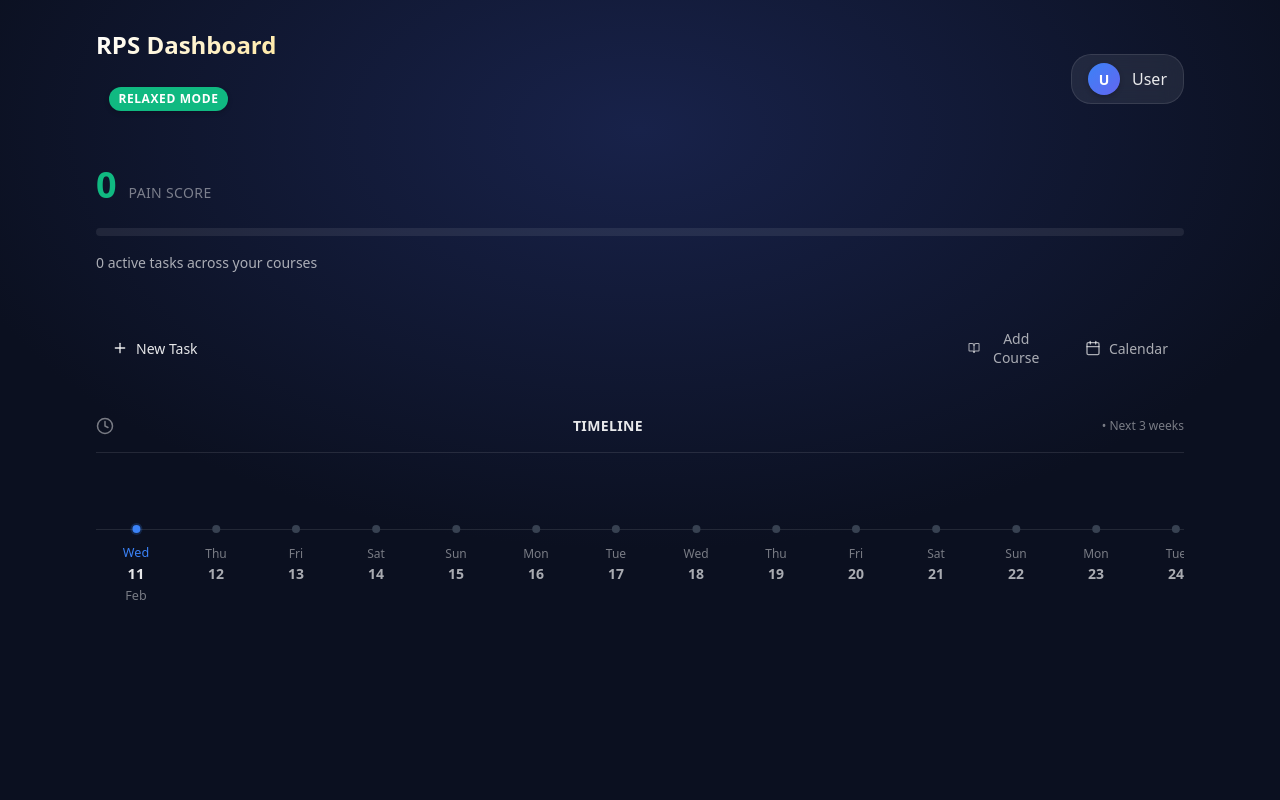
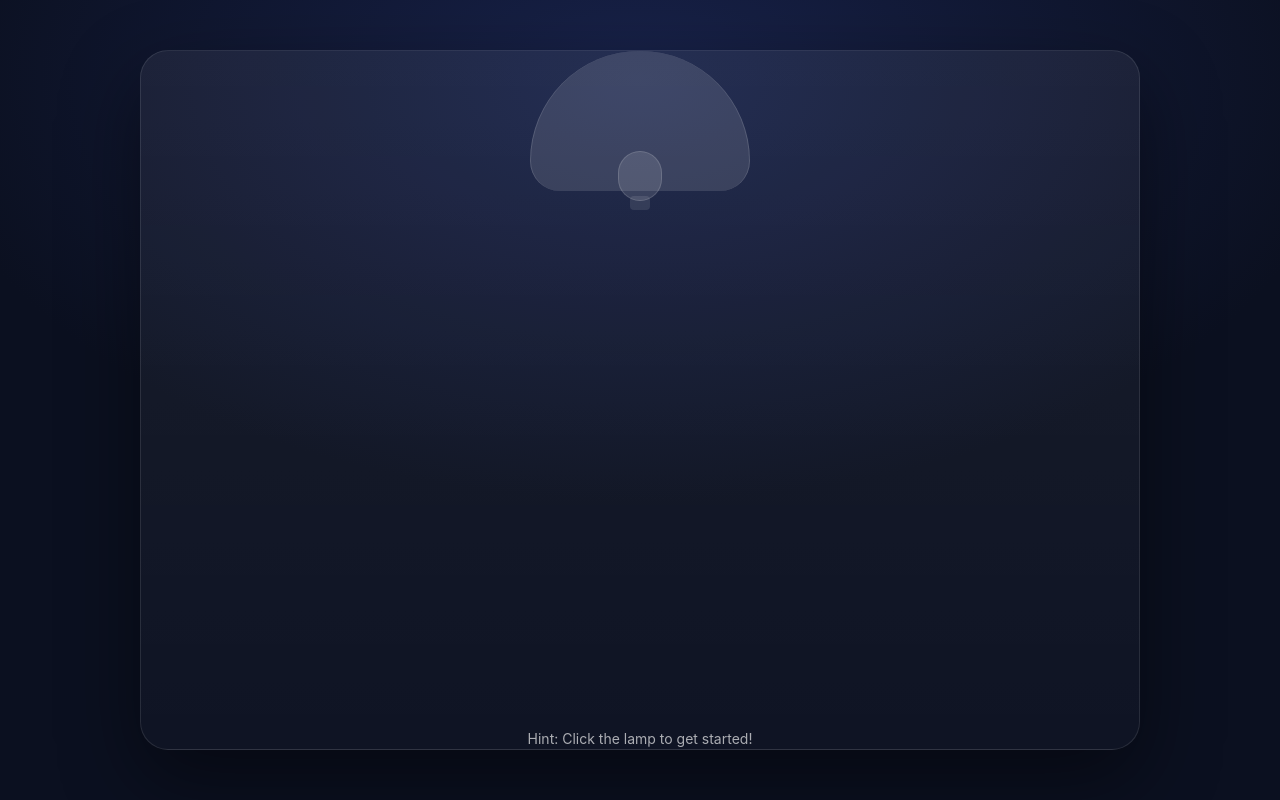
Before and after one commit to Deatrax/ProjectRPS, a React (Vite) app in the folder client/: page / in a window 1280 px wide. Shown: the top 800 px of the page. Built offline with nearby package versions, Linux system fonts and the light colour scheme.

Commit message:
fixed deafult page issue

```diff
--- a/client/src/App.jsx
+++ b/client/src/App.jsx
@@ -1,6 +1,6 @@
 // src/App.jsx
 import { useState } from 'react';
-import { Link } from 'react-router-dom';
+import { Link, Navigate } from 'react-router-dom';
 import { useAuth } from './context/AuthContext';
 import reactLogo from './assets/react.svg';
 import viteLogo from '/vite.svg';
@@ -16,9 +16,11 @@ function App() {
     <div>
       {user ? (
         <div>
-          <h2>Welcome, {user.name}!</h2>
+          {/* <h2>Welcome, {user.name}!</h2>
           <button onClick={logout}>Logout</button>
-          <Link to="/dashboard">Go to Dashboard</Link>
+          <Link to="/dashboard">Go to Dashboard</Link> */}
+          <Navigate to="/dashboard" />
+          {/* <Dashboard /> */}
         </div>
       ) : (
         <PandaLamp />
--- a/client/src/main.jsx
+++ b/client/src/main.jsx
@@ -25,7 +25,7 @@ createRoot(document.getElementById('root')).render(
         <Routes>
           {/* Define your routes here */}
           {/* Public Routes */}
-          <Route path="/" element={<Dashboard />} />
+          <Route path="/" element={<App />} />
           <Route path="/login" element={<Login />} />
           <Route path="/signup" element={<SignUp />} />
 
```
